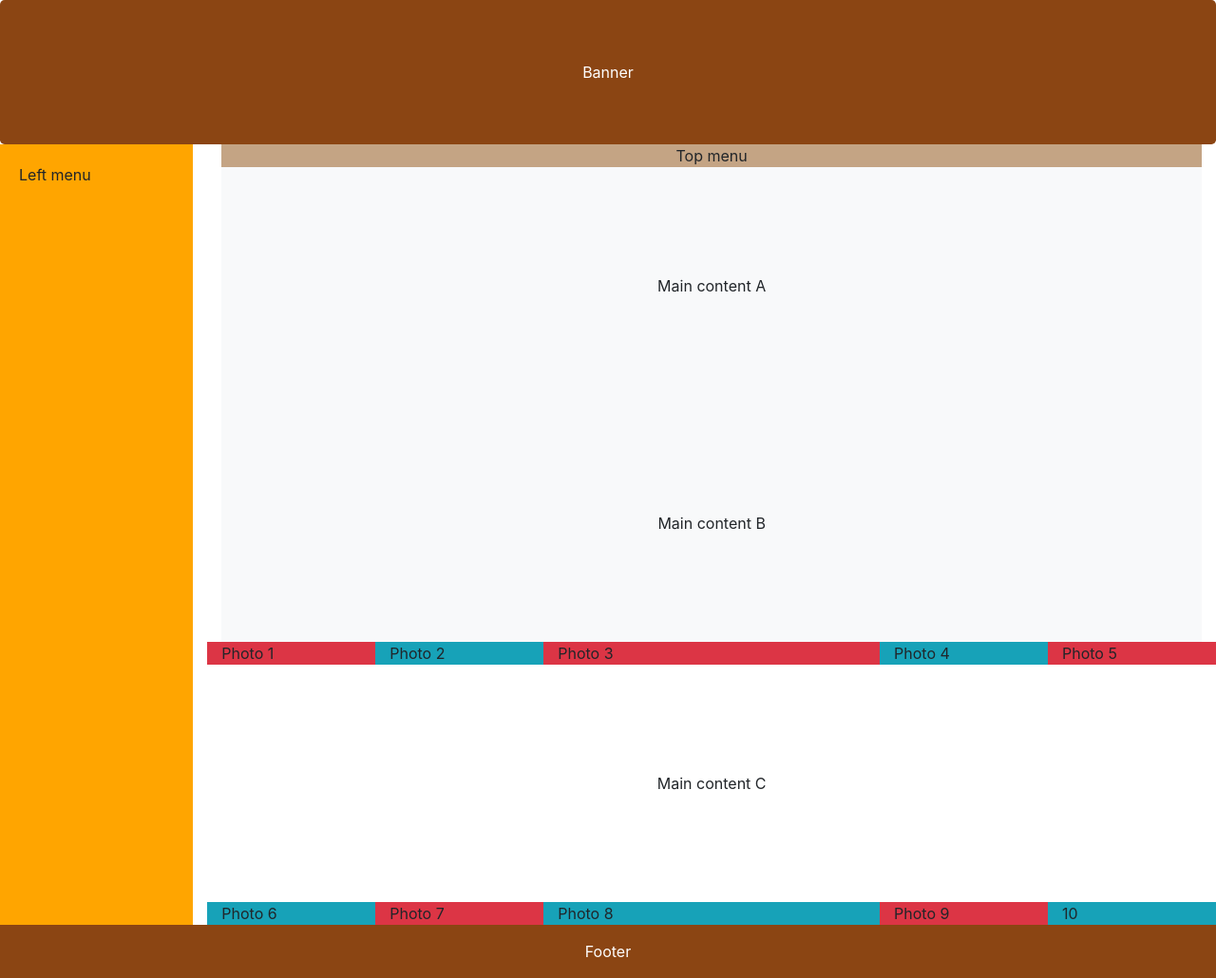
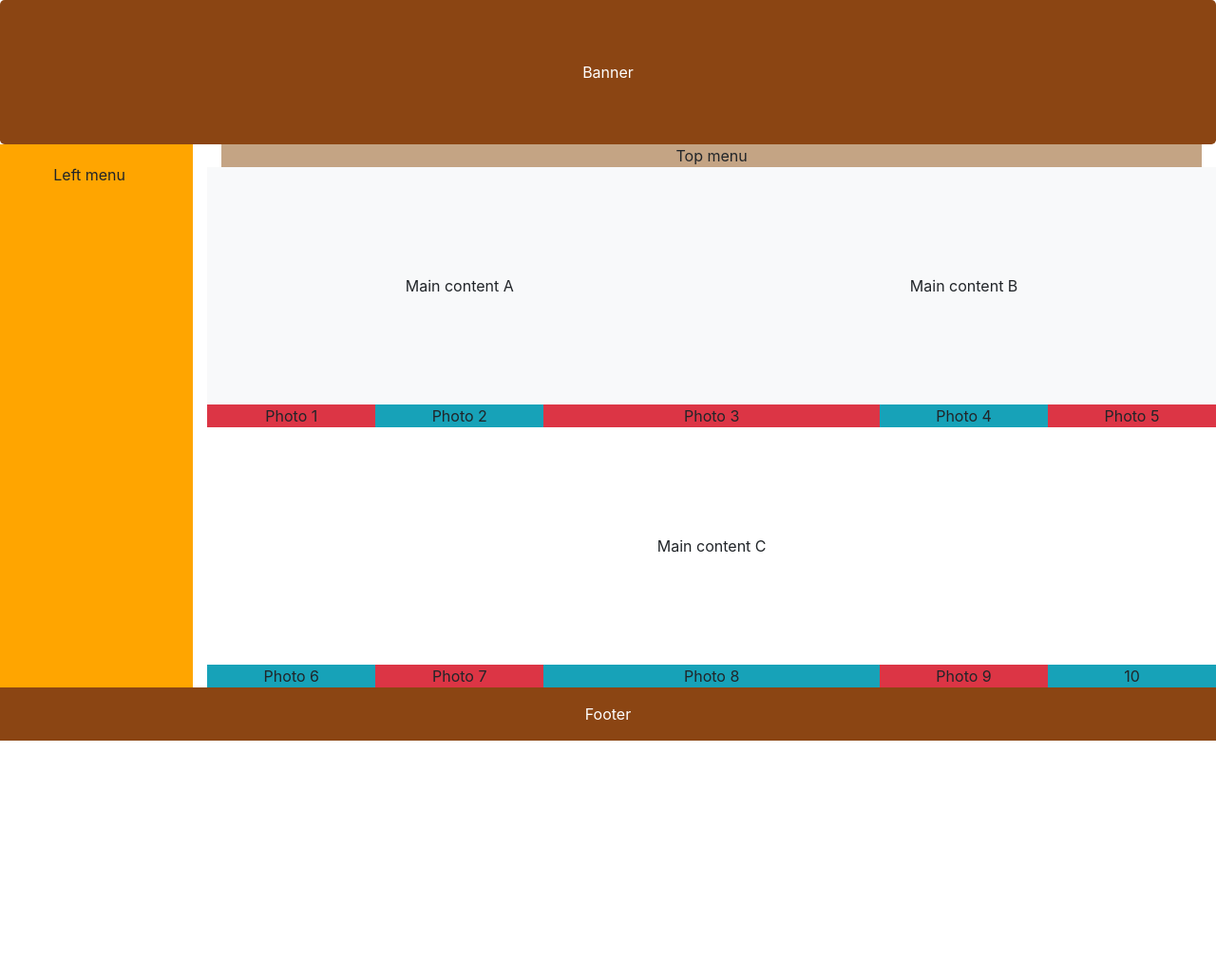
Before and after one commit to boriscm/Ejercicio-Bootstrap, a plain HTML site: page index.html in a window 1280 px wide. Shown: the whole page at 95% size. After the commit the page ends 800 px from the top, so only its background shows below. Drawn offline with nearby package versions, Linux system fonts and the light colour scheme.

Commit message:
Vista grande lista

```diff
--- a/index.html
+++ b/index.html
@@ -10,7 +10,6 @@
     <script src="lib/script.js"></script>
     <style>
 div.example {
-
   padding: 20px;
 }
 
@@ -28,8 +27,8 @@ div.example {
     </div>
 
     <div class="row">
-        <div class="col-sm-0 col-md-2" style="background-color:orange">
-            <div class="example" >
+        <div class="col-sm-0 col-md-2" style="background-color: orange">
+            <div class="example text-center" >
                 Left menu
             </div>
         </div>
@@ -38,21 +37,21 @@ div.example {
                 <div class="container" style="background-color:rgb(196, 164, 132)">
                     <center> Top menu</center>
                 </div>
-
-                <div class="container bg-light">
+                <div class="row">
+                    <div class="col-lg-6 container bg-light">
                         <div style="height: 250px; display: flex;  justify-content: center;  align-items: center;">
                             <center>Main content A</center>
                         </div>
                     </div>
 
-                <div class="container bg-light">
+                    <div class="col-lg-6 container bg-light">
                         <div style="height: 250px; display: flex;  justify-content: center;  align-items: center;">
                             <center> Main content B</center>
                         </div>
                     </div>
-
-                <div class="row">
-                    <div class="col-sm-6 col-md-4 col-lg-2 bg-danger ">
+                </div>
+                <div class="row text-center">
+                    <div class="col-sm-6 col-md-4 col-lg-2 bg-danger">
                         Photo 1
                     </div>
                     <div class="col-sm-6 col-md-4 col-lg-2 bg-info">
@@ -75,7 +74,7 @@ div.example {
                     </div>
                 </div>
 
-                <div class="row">
+                <div class="row text-center">
                     <div class="col-sm-6 col-md-4 col-lg-2 bg-info">
                         Photo 6
                     </div>
```
Lines whose indentation alone changed are shown as unchanged.
